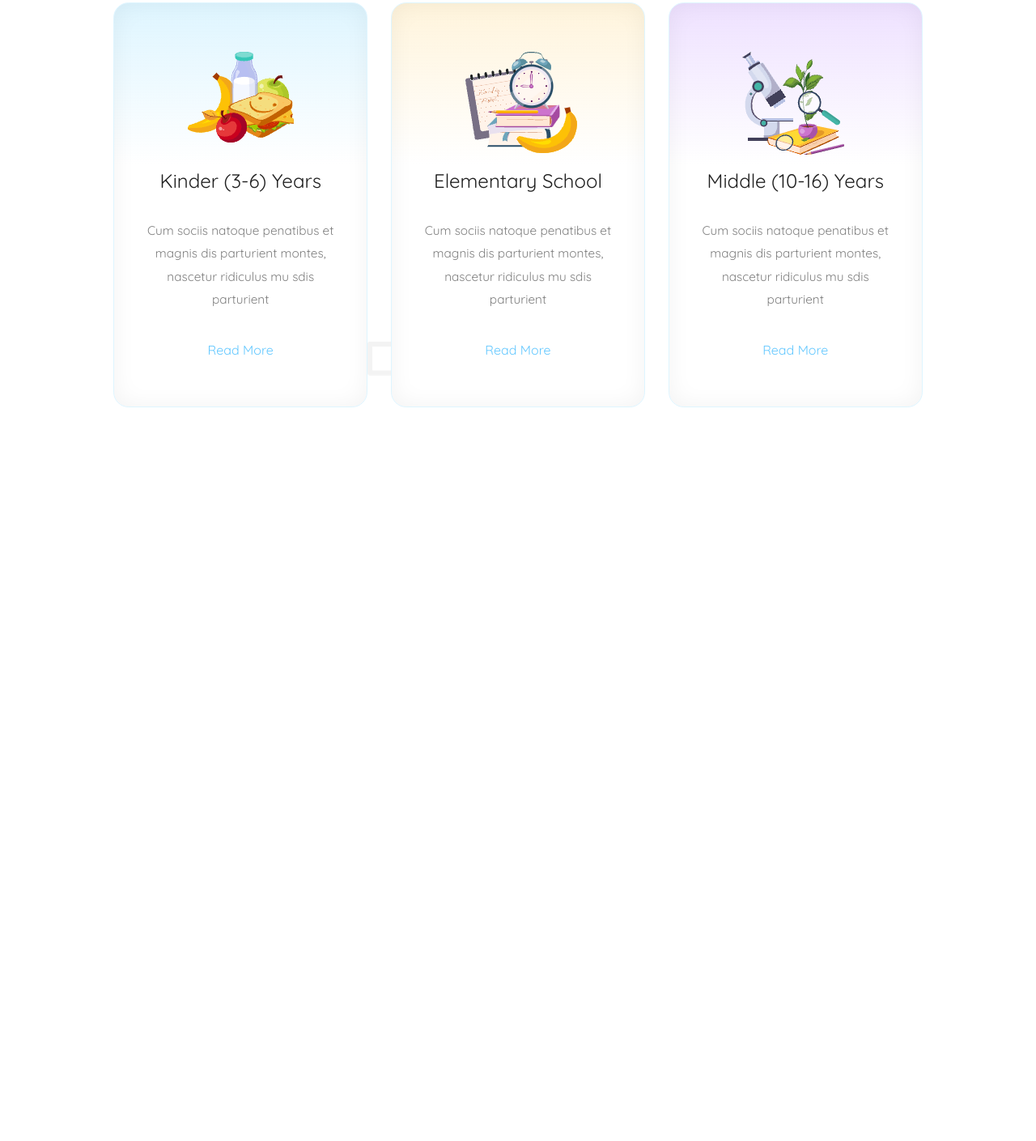
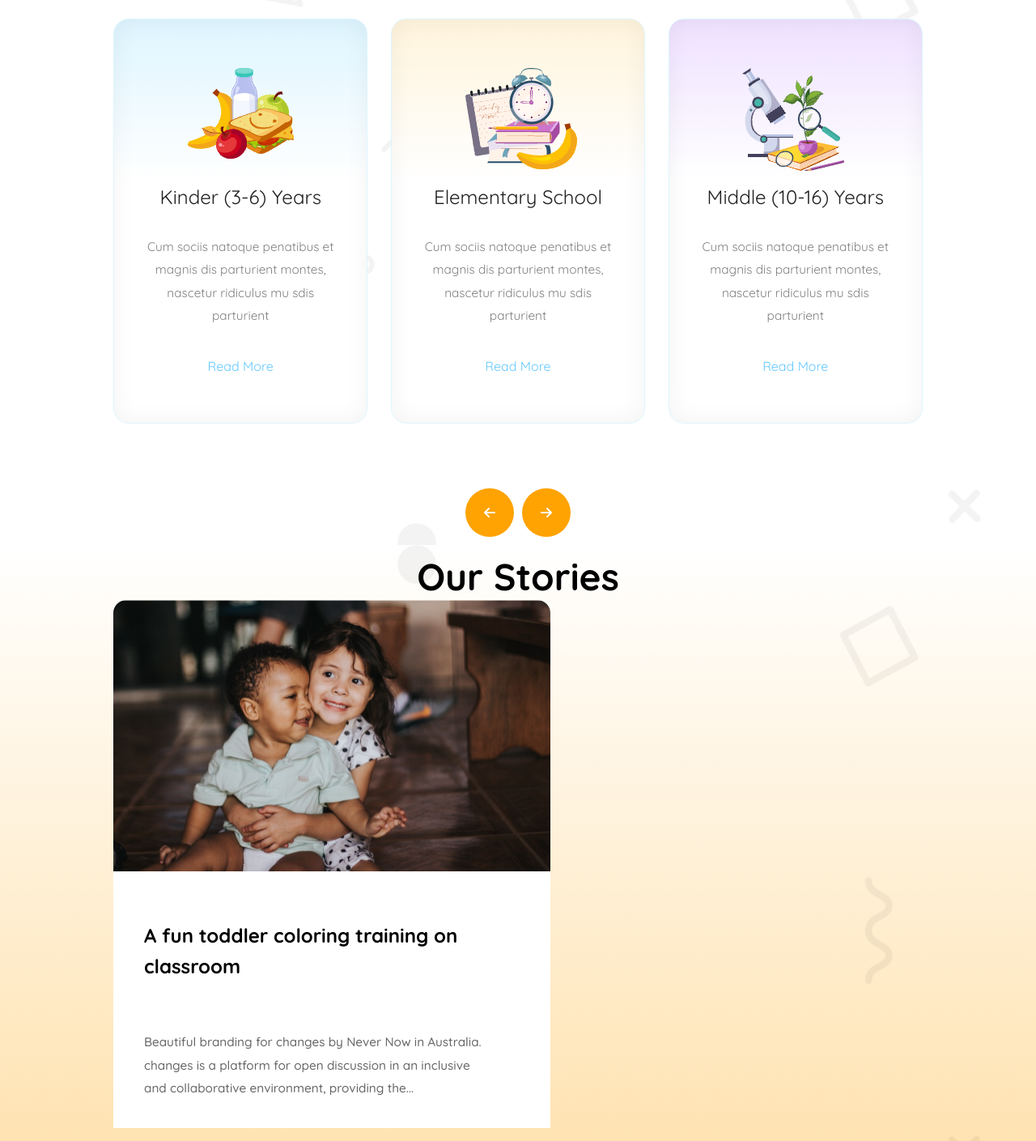
Before and after one commit to sha-on/B11_A2_Kids_School, a plain HTML site: page index.html in a window 1280 px wide. Shown: the part 824-2233 px from the top of the page at 81% size. Before the commit the page ends 1337 px from the top, so only its background shows below. Drawn offline with Linux system fonts and the light colour scheme.

Commit message:
stories btn positin unresolve

```diff
--- a/assets/css/style.css
+++ b/assets/css/style.css
@@ -16,24 +16,32 @@
   --second-color: #01acfd;
   --third-color: #05d4df;
   --fourth-color: #5d58ef;
-  --fifth-linear: linear-gradient(180deg,
+  --fifth-linear: linear-gradient(
+      180deg,
       rgb(222, 245, 255),
-      rgba(255, 255, 255, 0) 40%),
+      rgba(255, 255, 255, 0) 40%
+    ),
     rgb(255, 255, 255);
-  --sixth-linear: linear-gradient(180deg,
+  --sixth-linear: linear-gradient(
+      180deg,
       rgb(255, 244, 220),
-      rgba(255, 255, 255, 0) 40%),
+      rgba(255, 255, 255, 0) 40%
+    ),
     rgb(255, 255, 255);
-  --seventh-linear: linear-gradient(180deg,
+  --seventh-linear: linear-gradient(
+      180deg,
       rgb(238, 225, 255),
-      rgba(255, 255, 255, 0) 40%),
+      rgba(255, 255, 255, 0) 40%
+    ),
     rgb(255, 255, 255);
   --eighth-color: #3cd8e8;
   --nine-color: #95b226;
   --ten-color: #5d58f0;
-  --stories-bg: linear-gradient(0deg,
-      rgba(254, 163, 1, 0.3),
-      rgba(255, 255, 255, 0.3) 100%);
+  --stories-bg: linear-gradient(
+    0deg,
+    rgba(254, 163, 1, 0.3),
+    rgba(255, 255, 255, 0.3) 100%
+  );
   --font-logo: 32px;
   --font-nav: 20px;
   --font-hero: 56px;
@@ -124,14 +132,14 @@
 .Contact {
   background: var(--main-color);
   color: white;
-
 }
 
 #main {
   padding: 10px 140px;
+}
+.hero_mt {
   margin-top: 18px;
 }
-
 .hero__container {
   display: grid;
   grid-template-rows: 1fr;
@@ -209,27 +217,40 @@
 }
 
 .item__bg {
-  background: linear-gradient(180.00deg, rgb(222, 245, 255), rgba(255, 255, 255, 0) 40%), rgb(255, 255, 255);
-
+  background: linear-gradient(
+      180deg,
+      rgb(222, 245, 255),
+      rgba(255, 255, 255, 0) 40%
+    ),
+    rgb(255, 255, 255);
 }
 
 .item__bg_II {
-  background: linear-gradient(180.00deg, rgb(255, 244, 220), rgba(255, 255, 255, 0) 40%), rgb(255, 255, 255);
+  background: linear-gradient(
+      180deg,
+      rgb(255, 244, 220),
+      rgba(255, 255, 255, 0) 40%
+    ),
+    rgb(255, 255, 255);
 }
 
 .item__bg_III {
-  background: linear-gradient(180.00deg, rgb(238, 225, 255), rgba(255, 255, 255, 0) 40%), rgb(255, 255, 255);
+  background: linear-gradient(
+      180deg,
+      rgb(238, 225, 255),
+      rgba(255, 255, 255, 0) 40%
+    ),
+    rgb(255, 255, 255);
 }
 
 .card__img {
   margin: 0 auto;
   width: 130.7px;
   height: 111.94px;
-
 }
 
 .img {
-  width: 100%
+  width: 100%;
 }
 
 .card__content {
@@ -263,7 +284,76 @@
 .link__III {
   color: rgb(135, 0, 255);
 }
+.curriculum__btn {
+  display: flex;
+  justify-content: center;
+  align-items: center;
+  gap: 10px;
+  margin-top: 80px;
+}
+.curriculum__btn > div {
+  background: var(--main-color);
+  width: 60px;
+  height: 60px;
+  display: flex;
+  justify-content: center;
+  align-items: center;
+  border: none;
+  border-radius: 50%;
+  color: white;
+}
+.stories__container {
+  padding: 10px 140px;
+  background-position: top left;
+  background: url(../img/bg.png),
+    linear-gradient(0deg, rgba(254, 163, 1, 0.3), rgba(255, 255, 255, 0.3) 100%);
+}
+.stories__title {
+  font-size: var(--font-section);
+  font-weight: 700;
+  text-align: center;
+}
+.stories__items {
+  position: relative;
+  display: grid;
+  gap: 28.29px;
+  grid-template-columns: repeat(2, 1fr);
+}
+.story__item{
+  width: 540.27px;
+}
+.story__img {
+  width: 540px;
 
+}
+.story__img img {
+  width: 100%;
+  height: 337px;
+  border-radius: 16px 16px 0px 0px;
+}
+.story__content {
+  background: white;
+  position: relative;
+  top: -6px;
+}
+.story__content h4 {
+  color: rgb(0, 0, 0);
+  font-size: 24px;
+  font-weight: 700;
+  line-height: 38.35px;
+  padding-top: 60px;
+  padding-left: 38px;
+}
+.story__content p {
+  color: rgb(102, 102, 102);
+  font-size: 15.34px;
+  font-weight: 500;
+  line-height: 28.76px;
+  padding-top: 60px;
+  padding-left: 38px;
+  padding-right: 68px;
+  padding-bottom: 34px;
+}
 /* Main Style End */
 
 /* Responsive Design Styles Start */
@@ -336,7 +426,7 @@
     text-align: center;
   }
 
-  .hero__left>div {
+  .hero__left > div {
     display: flex;
     justify-content: center;
     align-items: center;
@@ -356,6 +446,9 @@
   .curriculum__items {
     display: grid;
     grid-template-columns: 1fr;
+  }
+  .curriculum__btn div {
+    display: none;
   }
 }
 
--- a/index.html
+++ b/index.html
@@ -1,11 +1,17 @@
 <!DOCTYPE html>
 <html lang="en">
-
   <head>
     <meta charset="UTF-8" />
     <meta name="viewport" content="width=device-width, initial-scale=1.0" />
     <title>Kids School</title>
     <link rel="stylesheet" href="./assets/css/style.css" />
+    <link
+      rel="stylesheet"
+      href="https://cdnjs.cloudflare.com/ajax/libs/font-awesome/6.7.2/css/all.min.css"
+      integrity="sha512-Evv84Mr4kqVGRNSgIGL/F/aIDqQb7xQ2vcrdIwxfjThSH8CSR7PBEakCr51Ck+w+/U6swU2Im1vVX0SVk9ABhg=="
+      crossorigin="anonymous"
+      referrerpolicy="no-referrer"
+    />
   </head>
 
   <body>
@@ -31,7 +37,11 @@
       <nav id="MOBILE" class="d_flex">
         <ul class="d_flex">
           <li>
-          <img src="./assets/img/logo.png" class="phn_logo" alt="Kids School" />
+            <img
+              src="./assets/img/logo.png"
+              class="phn_logo"
+              alt="Kids School"
+            />
           </li>
 
           <li>
@@ -41,49 +51,43 @@
       </nav>
     </header>
 
-  <main id="main">
-    <section class="hero__container">
+    <main>
+      <section id="main" class="hero__container hero_mt">
         <div class="hero__left">
-
           <h1 class="banner_title">
             <span class="text_design">Empowering</span>
-          <br>
+            <br />
             students from small age
             <span class="text__design">towards vision</span>
           </h1>
           <p class="banner_text">
-          With the courage, Confidence, Creativity and Compassion to make their
-          Unique Contribution in a Diverse and Dynamic World.
+            With the courage, Confidence, Creativity and Compassion to make
+            their Unique Contribution in a Diverse and Dynamic World.
           </p>
           <div>
-          <button class="enroll btn ">Enroll Now</button>
+            <button class="enroll btn">Enroll Now</button>
           </div>
         </div>
 
         <div class="hero__right">
-        <img src="./assets/img/hero-kids.png" class="hero__image">
+          <img src="./assets/img/hero-kids.png" class="hero__image" />
         </div>
       </section>
 
-    <section class="curriculum__container">
-      <h2 class="curriculum__title">
-        Standard Curriculum
-      </h2>
+      <section id="main" class="curriculum__container">
+        <h2 class="curriculum__title">Standard Curriculum</h2>
 
         <div class="curriculum__items">
           <div class="item item__bg">
             <div class="card__img">
-            <img src="./assets/img/Group (1).png" class="img" alt="">
+              <img src="./assets/img/Group (1).png" class="img" alt="" />
             </div>
 
             <div class="card__content d_flex">
-            <h5>
-              Kinder (3-6) Years
-            </h5>
+              <h5>Kinder (3-6) Years</h5>
               <p>
-              Cum sociis natoque penatibus et magnis
-              dis parturient montes, nascetur ridiculus
-              mu sdis parturient
+                Cum sociis natoque penatibus et magnis dis parturient montes,
+                nascetur ridiculus mu sdis parturient
               </p>
               <a href="#" class="tdn link">Read More</a>
             </div>
@@ -91,17 +95,14 @@
 
           <div class="item item__bg_II">
             <div class="card__img">
-            <img src="./assets/img/curriculum.png" alt="">
+              <img src="./assets/img/curriculum.png" alt="" />
             </div>
 
             <div class="card__content d_flex">
-            <h5>
-              Elementary School
-            </h5>
+              <h5>Elementary School</h5>
               <p>
-              Cum sociis natoque penatibus et magnis
-              dis parturient montes, nascetur ridiculus
-              mu sdis parturient
+                Cum sociis natoque penatibus et magnis dis parturient montes,
+                nascetur ridiculus mu sdis parturient
               </p>
               <a href="#" class="tdn link">Read More</a>
             </div>
@@ -109,26 +110,53 @@
 
           <div class="item item__bg_III">
             <div class="card__img">
-            <img src="./assets/img/Group.png" alt="">
+              <img src="./assets/img/Group.png" alt="" />
             </div>
 
             <div class="card__content d_flex">
-            <h5>
-              Middle (10-16) Years
-            </h5>
+              <h5>Middle (10-16) Years</h5>
               <p>
-              Cum sociis natoque penatibus et magnis
-              dis parturient montes, nascetur ridiculus
-              mu sdis parturient
+                Cum sociis natoque penatibus et magnis dis parturient montes,
+                nascetur ridiculus mu sdis parturient
               </p>
               <a href="#" class="tdn link">Read More</a>
             </div>
           </div>
+        </div>
+        <div class="curriculum__btn">
+          <div>
+            <i class="fa-solid fa-arrow-left"></i>
+          </div>
+          <div>
+            <i class="fa-solid fa-arrow-right"></i>
+          </div>
+        </div>
+      </section>
+
+      <section class="stories__container">
+        <h2 class="stories__title">Our Stories</h2>
+
+        <div class="stories__items">
+          <div class="story__item">
+            <div class="story__img">
+              <img src="./assets/img/story-1.png" alt="" />
+            </div>
+
+            <div class="story__content">
+              <h4>A fun toddler coloring training on classroom</h4>
+              <p>
+                Beautiful branding for changes by Never Now in Australia.
+                changes is a platform for open discussion in an inclusive and
+                collaborative environment, providing the...
+              </p>
+            </div>
+          </div>
+
+          <div class="story__item-right"></div>
         </div>
       </section>
     </main>
 
     <footer></footer>
   </body>
-
 </html>
```
Lines whose indentation alone changed are shown as unchanged.
